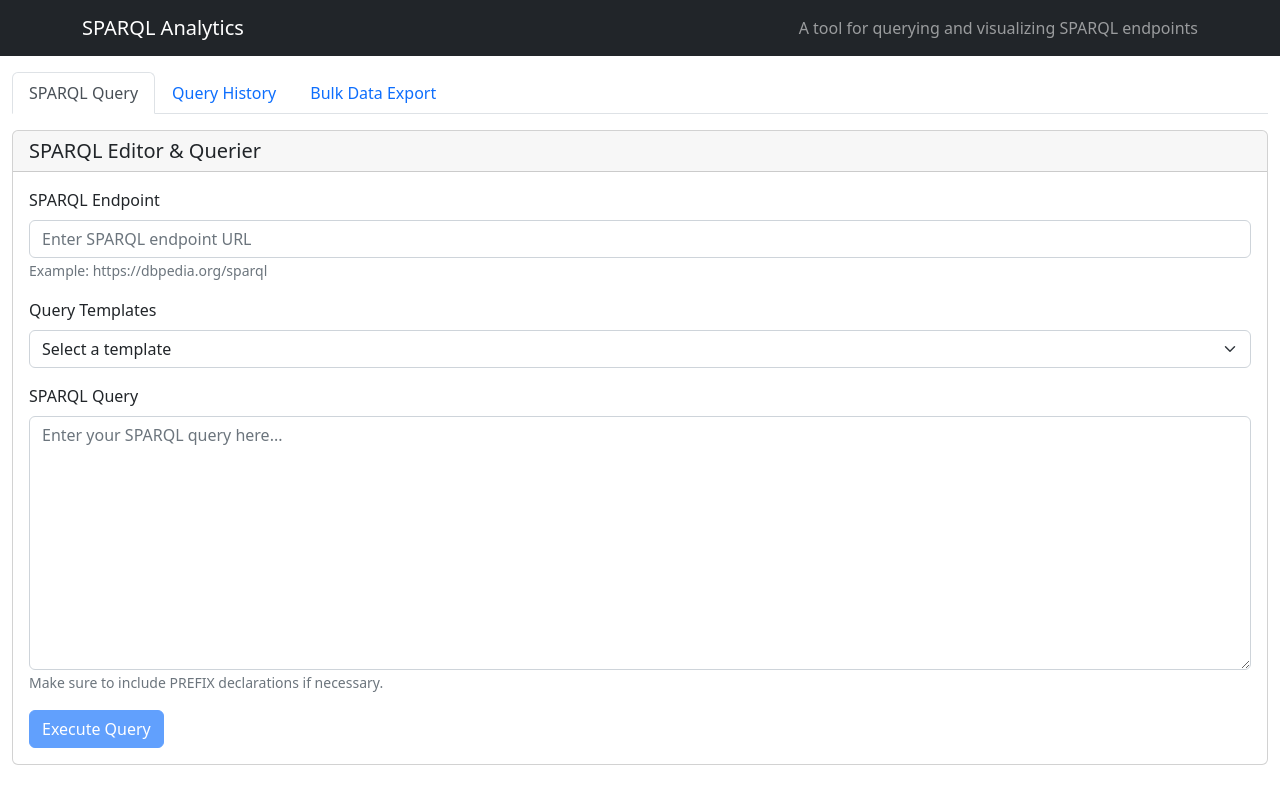
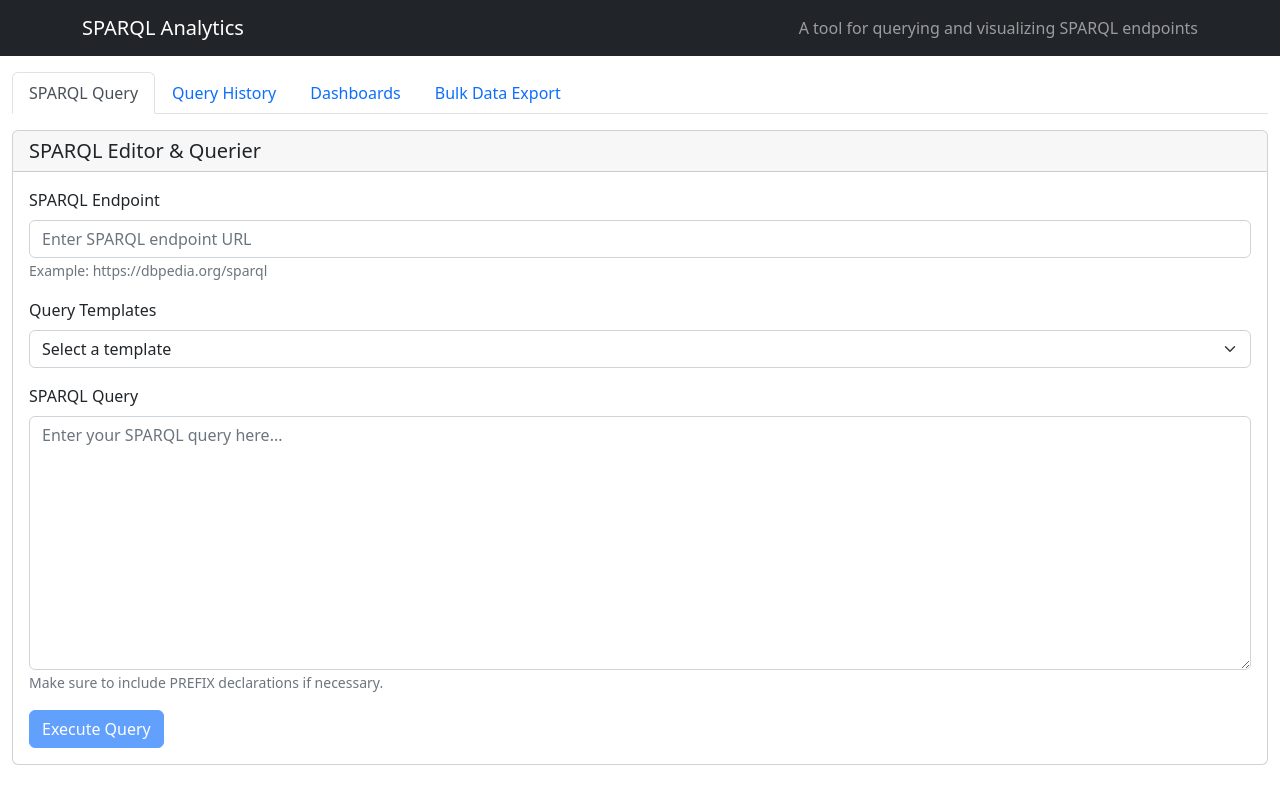
Before and after one commit to Darosaot/sparql_querier, a React (Create React App) app: page / in a window 1280 px wide. Built offline with nearby package versions, Linux system fonts and the light colour scheme.

Commit message:
Update App.js

```diff
--- a/src/components/App.js
+++ b/src/components/App.js
@@ -9,7 +9,8 @@ import RegressionAnalysis from './RegressionAnalysis';
 import DataOperations from './DataOperations';
 import ExportOptions from './ExportOptions';
 import BulkDataExport from './BulkDataExport';
-import QueryHistory from './QueryHistory'; // Import QueryHistory component
+import QueryHistory from './QueryHistory';
+import DashboardManager from './DashboardManager';
 import { executeQuery, isValidSparql } from '../api/sparqlService';
 
 function App() {
@@ -155,6 +156,9 @@ function App() {
                   <Nav.Link eventKey="query-history">Query History</Nav.Link>
                 </Nav.Item>
                 <Nav.Item>
+                  <Nav.Link eventKey="dashboards">Dashboards</Nav.Link>
+                </Nav.Item>
+                <Nav.Item>
                   <Nav.Link eventKey="bulk-export">Bulk Data Export</Nav.Link>
                 </Nav.Item>
               </Nav>
@@ -223,6 +227,10 @@ function App() {
                   />
                 </Tab.Pane>
 
+                <Tab.Pane eventKey="dashboards">
+                  <DashboardManager />
+                </Tab.Pane>
+
                 <Tab.Pane eventKey="bulk-export">
                   <BulkDataExport />
                 </Tab.Pane>
```
